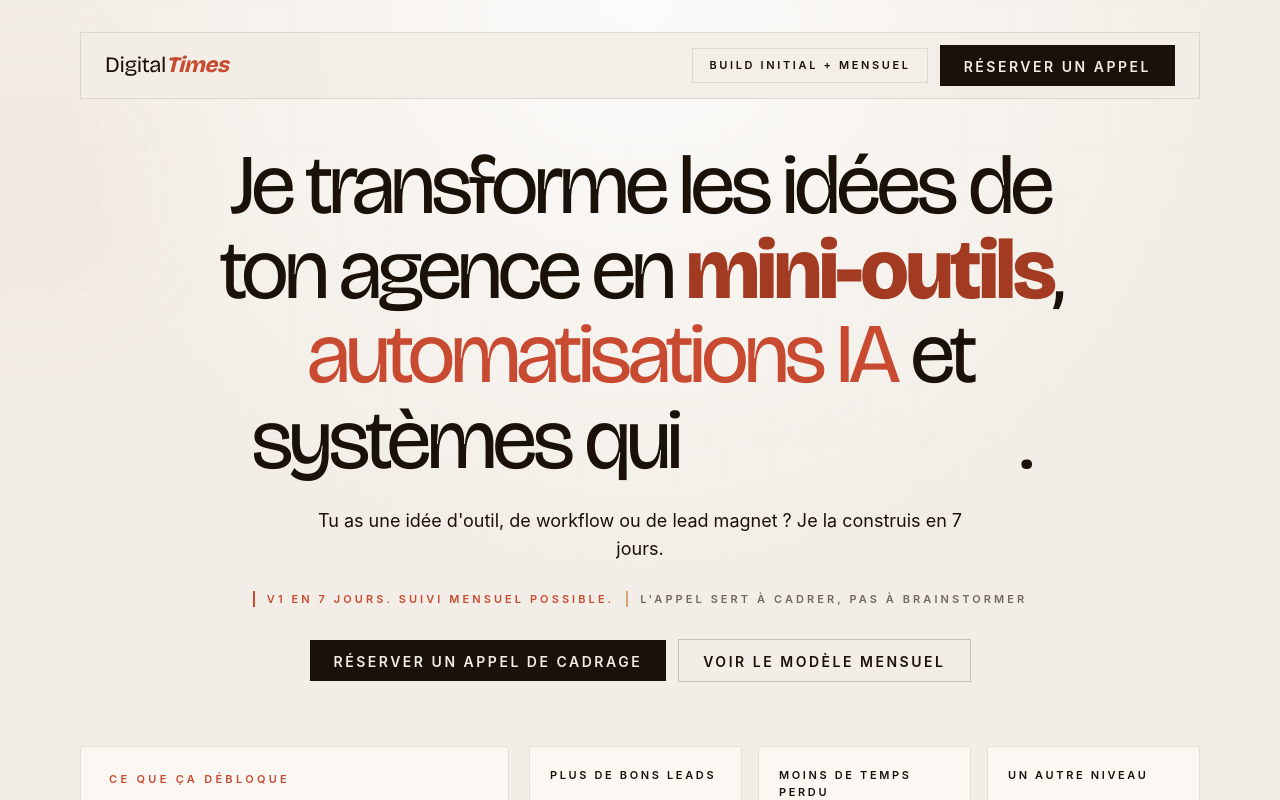
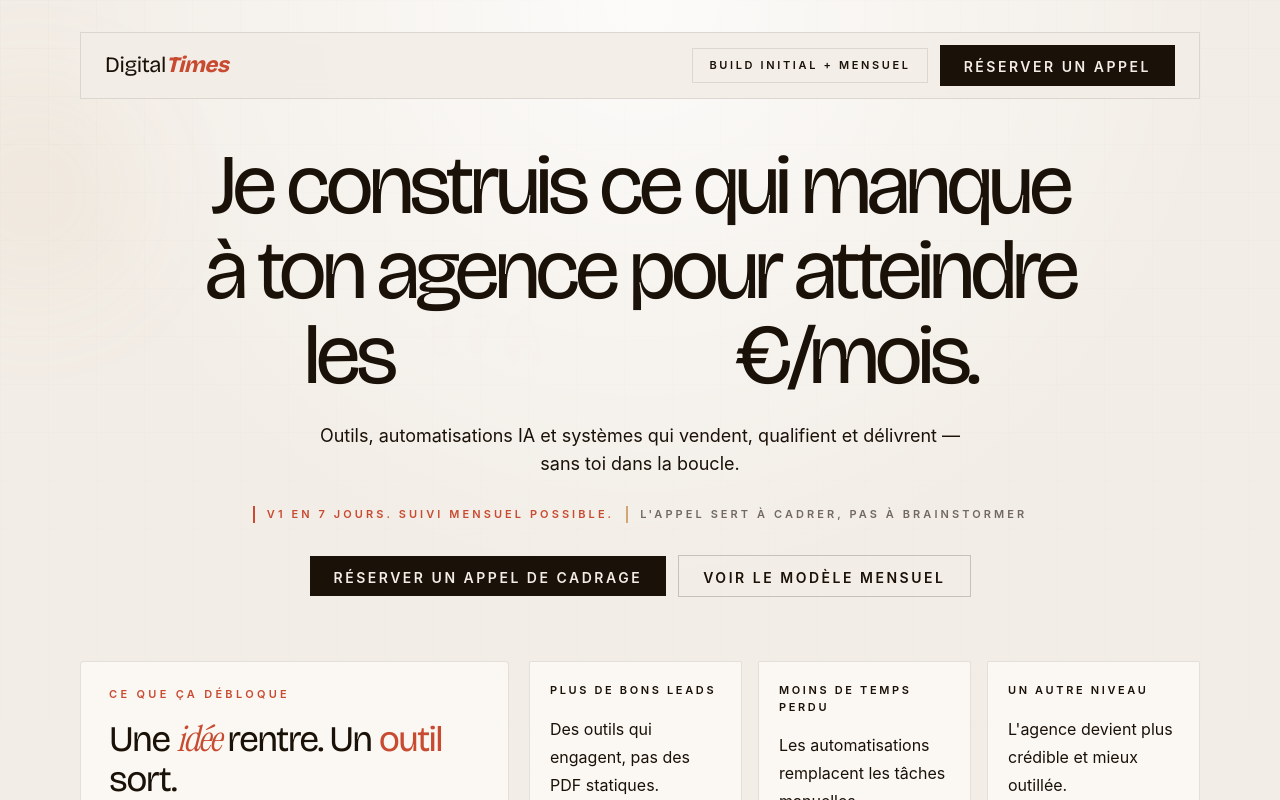
Before and after one commit to tgv212121-cloud/digitaltimes-landing, a Next.js app: page / in a window 1280 px wide. Shown: the top 800 px of the page. Built offline with nearby package versions, Linux system fonts and the light colour scheme.

Commit message:
feat: new hero headline with rotating revenue numbers
"Je construis ce qui manque à ton agence pour atteindre les
100K/200K/300K/400K/500K€/mois" with rotating animation.

Co-Authored-By: Claude Opus 4.6 (1M context) <noreply@anthropic.com>

```diff
--- a/components/hero.tsx
+++ b/components/hero.tsx
@@ -75,7 +75,7 @@ export function Hero() {
         <div className="pb-10 pt-2 lg:pb-16 lg:pt-4">
           <div className="mx-auto max-w-4xl text-center">
             <h1 className="display-font mt-7 text-5xl leading-[0.88] tracking-[-0.055em] text-graphite sm:text-6xl xl:text-[5.3rem]">
-              Je transforme les idées de ton agence en <span className="accent-word">mini-outils</span>, <span className="gradient-text">automatisations IA</span> et systèmes qui <RotatingWord words={landingContent.hero.rotatingWords} className="accent-script text-petrol" />.
+              Je construis ce qui manque à ton agence pour atteindre les <RotatingWord words={["100K", "200K", "300K", "400K", "500K"]} className="accent-script text-petrol" />€/mois.
             </h1>
 
             <p className="mx-auto mt-6 max-w-2xl text-base leading-8 text-graphite/74 sm:text-lg">
--- a/content/landing-content.ts
+++ b/content/landing-content.ts
@@ -2,7 +2,7 @@ export const landingContent = {
   hero: {
     eyebrow: "Mini-outils, n8n et IA pour agences digitales",
     description:
-      "Tu as une idée d'outil, de workflow ou de lead magnet ? Je la construis en 7 jours.",
+      "Outils, automatisations IA et systèmes qui vendent, qualifient et délivrent — sans toi dans la boucle.",
     promise: "V1 en 7 jours. Suivi mensuel possible.",
     rotatingWords: ["qualifient", "convertissent", "fluidifient", "travaillent"],
     trustPills: [],
```
